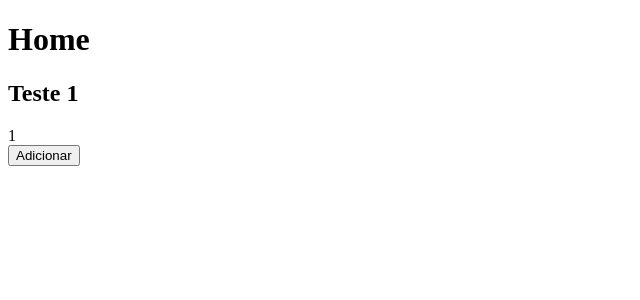
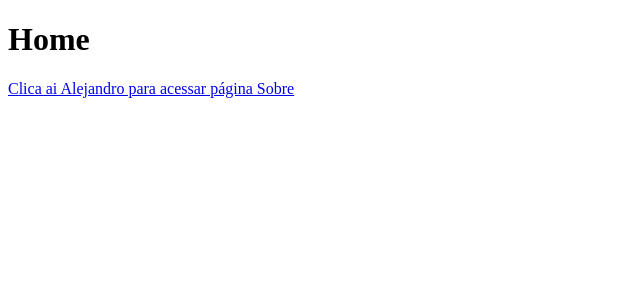
Before and after one commit to guiribs/apenas-o-comeco, a Next.js app: page / in a window 1280 px wide. Shown: the top 300 px of the page, without its empty margins (0-640 px from the left). Built offline with nearby package versions, Linux system fonts and the light colour scheme.

Commit message:
teste de Link

```diff
--- a/pages/index.js
+++ b/pages/index.js
@@ -1,25 +1,12 @@
-import { useState } from 'react';
+import Link from 'next/link';
 
 function Home() {
     return (
         <div>
             <h1>Home</h1>
-            <h2><strong>Teste 1</strong></h2>
-            <Contador />
-        </div>
-    )
-}
-
-function Contador() {
-    const [contador,setContador] = useState(1);
-
-    function adicionarContador() {
-        setContador(contador + 1);
-    }
-    return (
-        <div>
-            <div>{contador}</div>
-            <button onClick={adicionarContador}>Adicionar</button>
+            <Link href="/sobre">
+                <a>Clica ai Alejandro para acessar página Sobre</a>
+            </Link>
         </div>
     )
 }
```
Also changed, not shown: pages/sobre.js (added, +14 -0 lines).
